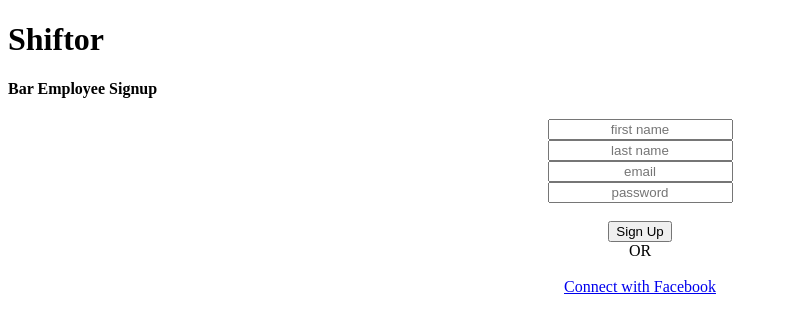
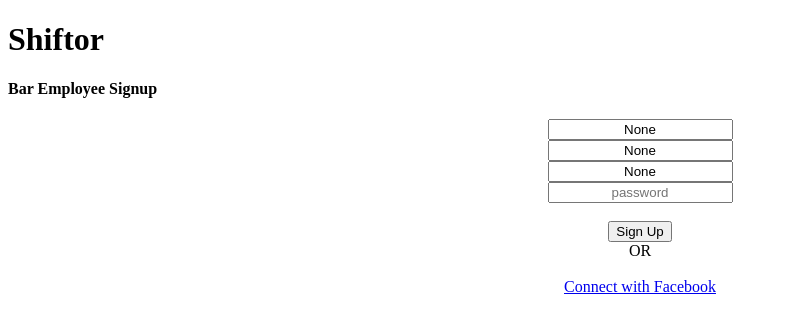
Before and after one commit to fodasign/shiftor.co, a Django app: page /shift/signup in a window 1280 px wide. Shown: the top 315 px of the page, without its empty margins (0-788 px from the left). Run offline with Django 3.2, Linux system fonts and the light colour scheme; parts of the project's set-up code (start-up, migrations or seed data) failed here and were passed over; some libraries are stand-ins or nearby versions.

Commit message:
adding names and values to forms

```diff
--- a/templates/supervisor/signup.html
+++ b/templates/supervisor/signup.html
@@ -9,6 +9,7 @@
         <center>
         <form method="POST">
             {% csrf_token %}
+
             <ul>
             {% for e in form.non_field_errors %}
                 <li>{{ e }}</li>
@@ -21,12 +22,14 @@
                 {% endif %}
             {% endfor %}
             </ul>
-            <input type="text" placeholder="first name" class="span4 input-large uppercase" style="text-align:center; margin-left: 0" name="first_name"></input><br>
-            <input type="text" placeholder="last name" class="span4 input-large uppercase" style="text-align:center; margin-left: 0" name="last_name"></input><br>
 
-            <input type="text" placeholder="email" class="span4 input-large uppercase" style="text-align:center; margin-left: 0" name="email"></input><br>
+            <input type="text" placeholder="first name" class="span4 input-large uppercase" style="text-align:center; margin-left: 0" value="{{ form.first_name.value }}" name="first_name"></input><br>
 
-            <input type="password" placeholder="password" class="span4 input-large uppercase" style="text-align:center" name="password"></input>
+            <input type="text" placeholder="last name" class="span4 input-large uppercase" style="text-align:center; margin-left: 0" value="{{ form.last_name.value }}" name="last_name"></input><br>
+
+            <input type="text" placeholder="email" class="span4 input-large uppercase" style="text-align:center; margin-left: 0" value="{{ form.email.value }}" name="email"></input><br>
+
+            <input type="password" placeholder="password" class="span4 input-large uppercase" style="text-align:center" value="" name="password"></input>
 
             <br><br><center><button type="submit" class="open-button">Sign Up</button></center>
         </form>
```
Also changed, not shown: templates/frontend/barsignup.html (+4 -4 lines).
